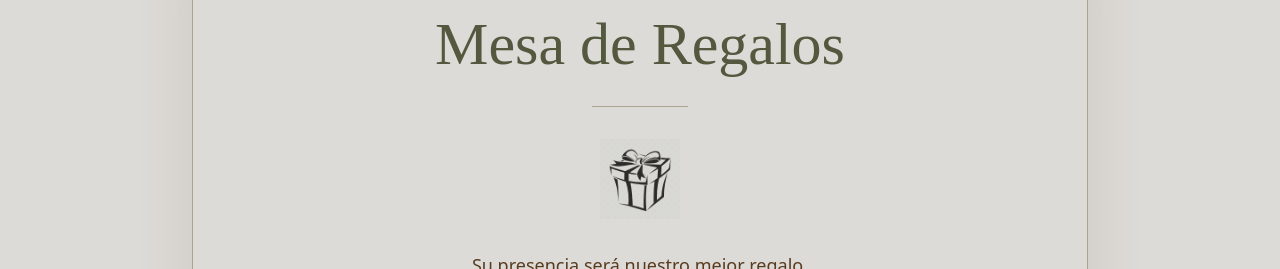
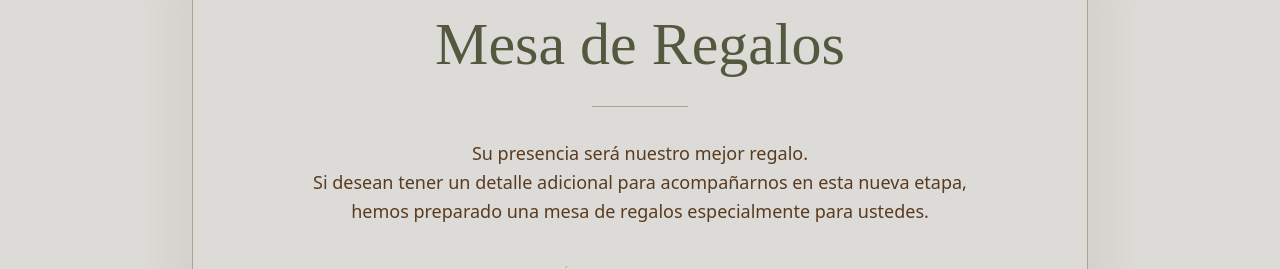
Before and after one commit to patrickespinoza/Benjamin-Jehieli, a React (Vite) app in the folder Nuestra-Boda/: page / in a window 1280 px wide. Shown: the part 5700-5969 px from the top of the page. Built offline with nearby package versions, Linux system fonts and the light colour scheme; a web font is replaced by a local one.

Commit message:
cambio de regalo

```diff
--- a/Nuestra-Boda/src/intinerario.jsx
+++ b/Nuestra-Boda/src/intinerario.jsx
@@ -496,17 +496,6 @@ de nuestro matrimonio.
       }}
     />
 
-    {/* Icono */}
-    <img
-  src="/regalo2.png"
-  alt="Regalos"
-  className="h-20 w-20 mx-auto mb-8 opacity-80"
-  style={{
-    filter:
-      "sepia(25%) saturate(50%) hue-rotate(10deg) brightness(0.85)",
-  }}
-/>
-
     {/* Texto */}
     <p
       className="max-w-2xl mx-auto text-lg leading-relaxed"
```
Also changed, not shown: Nuestra-Boda/public/regalo3.png (added).
